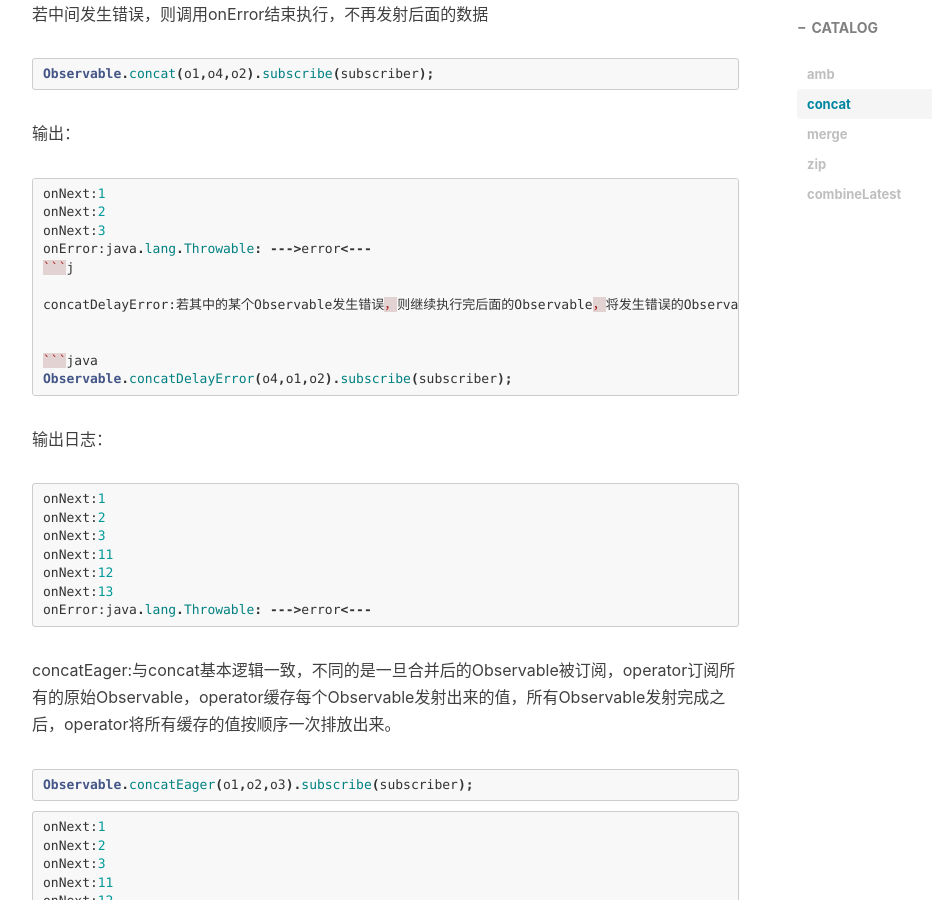
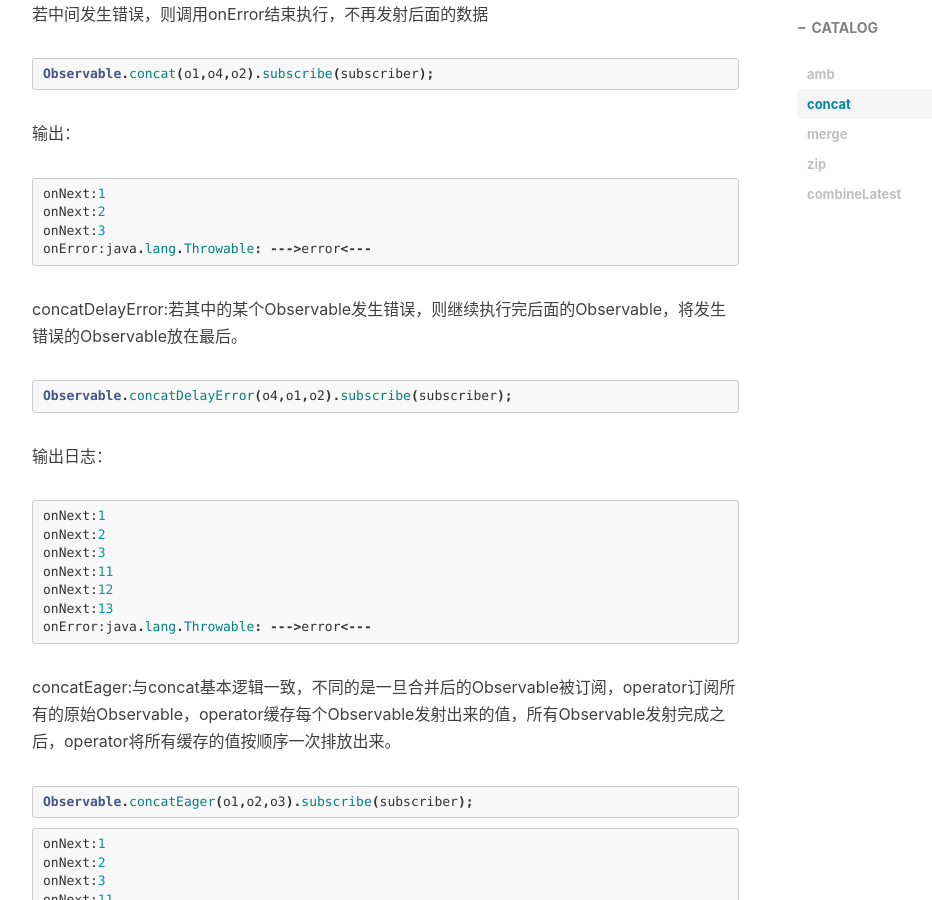
Before and after one commit to StevenDXC/Blog, a Jekyll site: the page built from _posts/2015-04-02-Rxjava_Operator.md, in a window 1280 px wide and 900 px high, scrolled down 1899 px. Shown: the whole window, without its empty margins (233-1165 px from the left). Built offline with Jekyll 4.4.1, drawn with Linux system fonts in a browser that asks for light colours; nearby versions of some CDN libraries; Markdown is read by kramdown in place of the engine named in the settings; comment, search, counter and statistics services are not loaded.

Commit message:
Update 2015-04-02-Rxjava_Operator.md

````diff
--- a/_posts/2015-04-02-Rxjava_Operator.md
+++ b/_posts/2015-04-02-Rxjava_Operator.md
@@ -79,6 +79,7 @@ onCompleted
 
 若中间发生错误，则调用onError结束执行，不再发射后面的数据
 
+
 ```java
 Observable.concat(o1,o4,o2).subscribe(subscriber);
 ```
@@ -90,7 +91,7 @@ onNext:1
 onNext:2
 onNext:3
 onError:java.lang.Throwable: --->error<---
-```j
+```
 
 concatDelayError:若其中的某个Observable发生错误，则继续执行完后面的Observable，将发生错误的Observable放在最后。
 
````
